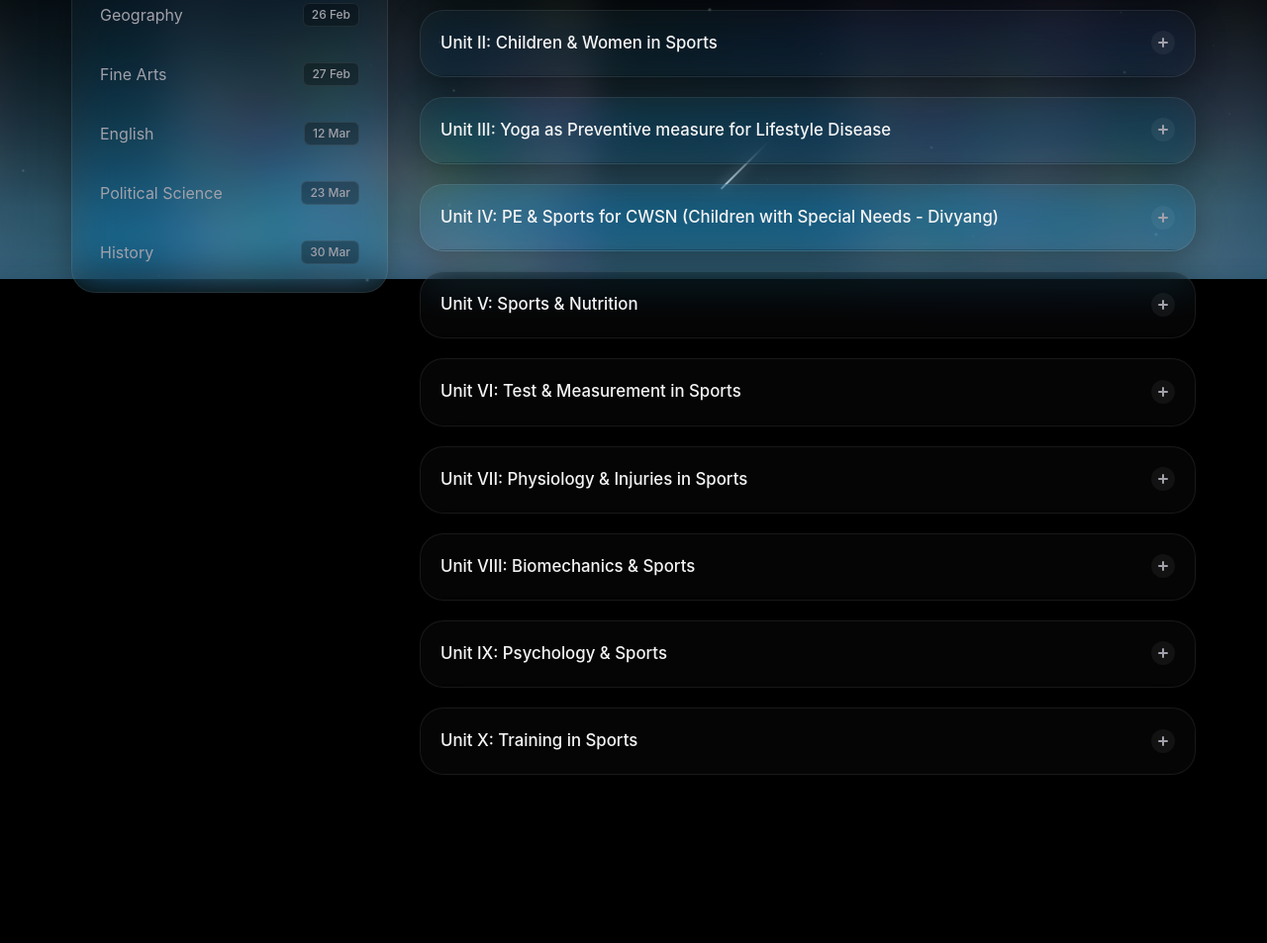
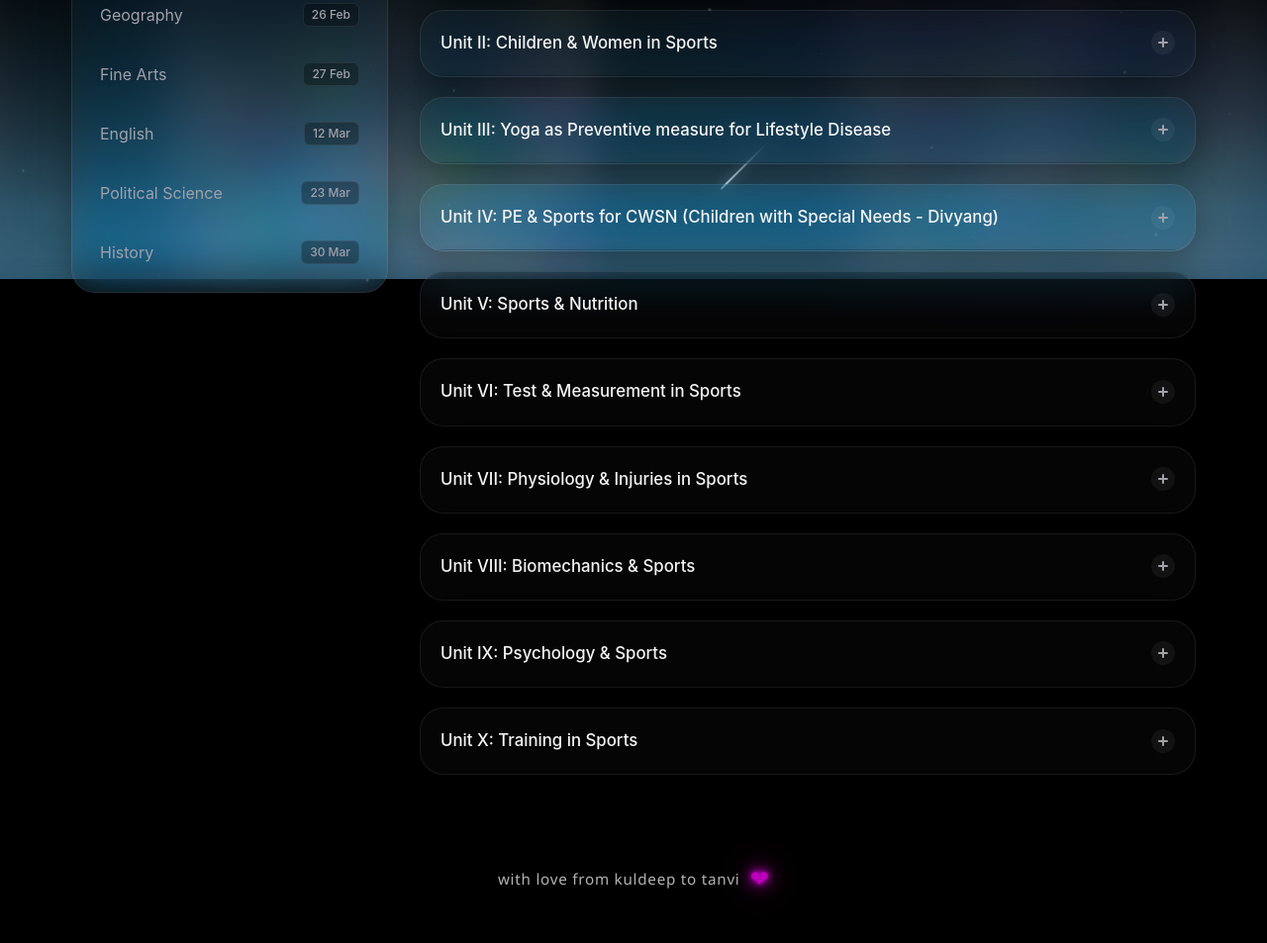
Before and after one commit to kuldeeeplodhii/feb18-timer, a plain HTML site: page index.html in a window 1280 px wide. Shown: the part 518-1471 px from the top of the page at 99% size. Before the commit the page ends 1373 px from the top, so only its background shows below. Drawn offline with Linux system fonts and the light colour scheme.

Commit message:
Update index.html

```diff
--- a/index.html
+++ b/index.html
@@ -155,6 +155,45 @@
             0% { opacity: 1; transform: rotate(-45deg) translateX(0); width: 150px; }
             70% { opacity: 1; }
             100% { opacity: 0; transform: rotate(-45deg) translateX(-1000px); width: 0px; }
+        }
+
+        /* Footer */
+        .footer-love {
+            text-align: center;
+            padding: 3rem 1rem 1rem;
+            color: rgba(255, 255, 255, 0.7);
+            font-size: 0.95rem;
+            font-weight: 500;
+            display: flex;
+            align-items: center;
+            justify-content: center;
+            gap: 10px;
+            letter-spacing: 0.05em;
+            position: relative;
+            z-index: 10;
+            text-shadow: 0 0 10px rgba(0,0,0,0.5);
+            font-family: 'Segoe UI', sans-serif;
+            text-transform: lowercase;
+        }
+
+        .neon-heart {
+            color: #ff00ff; /* Neon Magenta */
+            font-size: 1.4rem;
+            animation: heartbeat 1.5s ease-in-out infinite;
+            /* Neon Glow Effect */
+            text-shadow:
+                0 0 5px #ff00ff,
+                0 0 10px #ff00ff,
+                0 0 20px #ff00ff,
+                0 0 40px #ff1493;
+        }
+
+        @keyframes heartbeat {
+            0% { transform: scale(1); opacity: 0.7; }
+            15% { transform: scale(1.25); opacity: 1; }
+            30% { transform: scale(1); opacity: 0.7; }
+            45% { transform: scale(1.25); opacity: 1; }
+            100% { transform: scale(1); opacity: 0.7; }
         }
 
         /* Utils */
@@ -589,6 +628,11 @@
             </div>
         </main>
     </div>
+
+    <!-- Footer with love -->
+    <footer class="footer-love">
+        with love from kuldeep to tanvi <span class="neon-heart">❤</span>
+    </footer>
 </div>
 
 <script>
```
